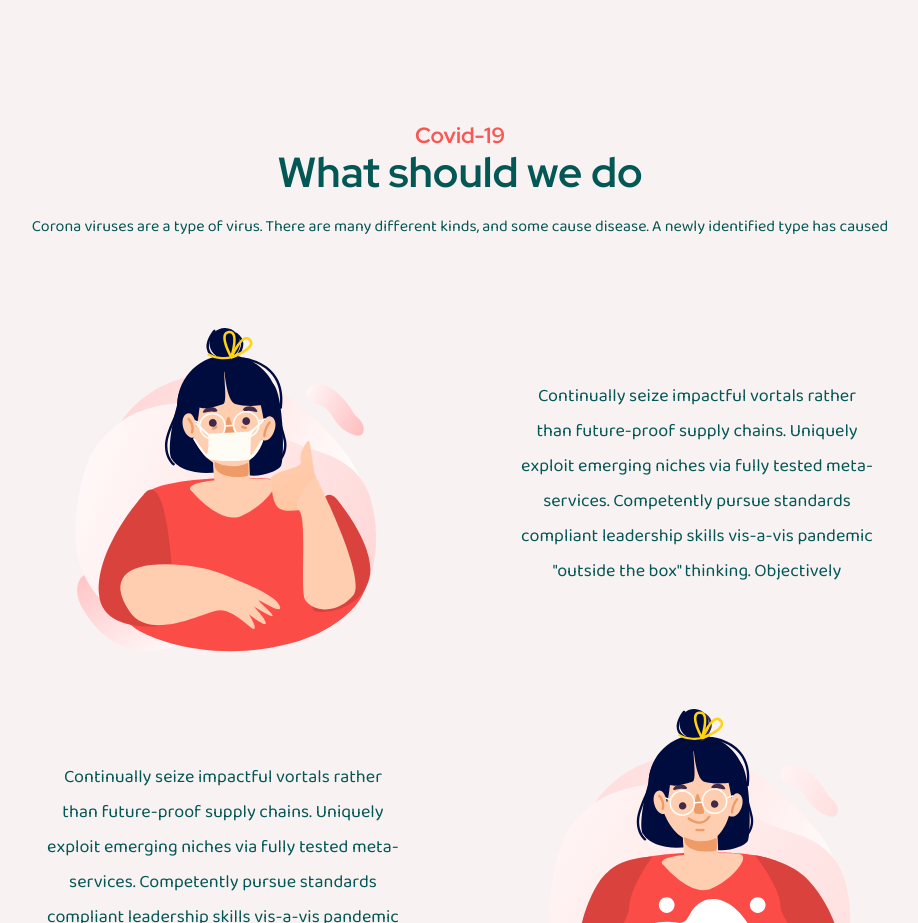
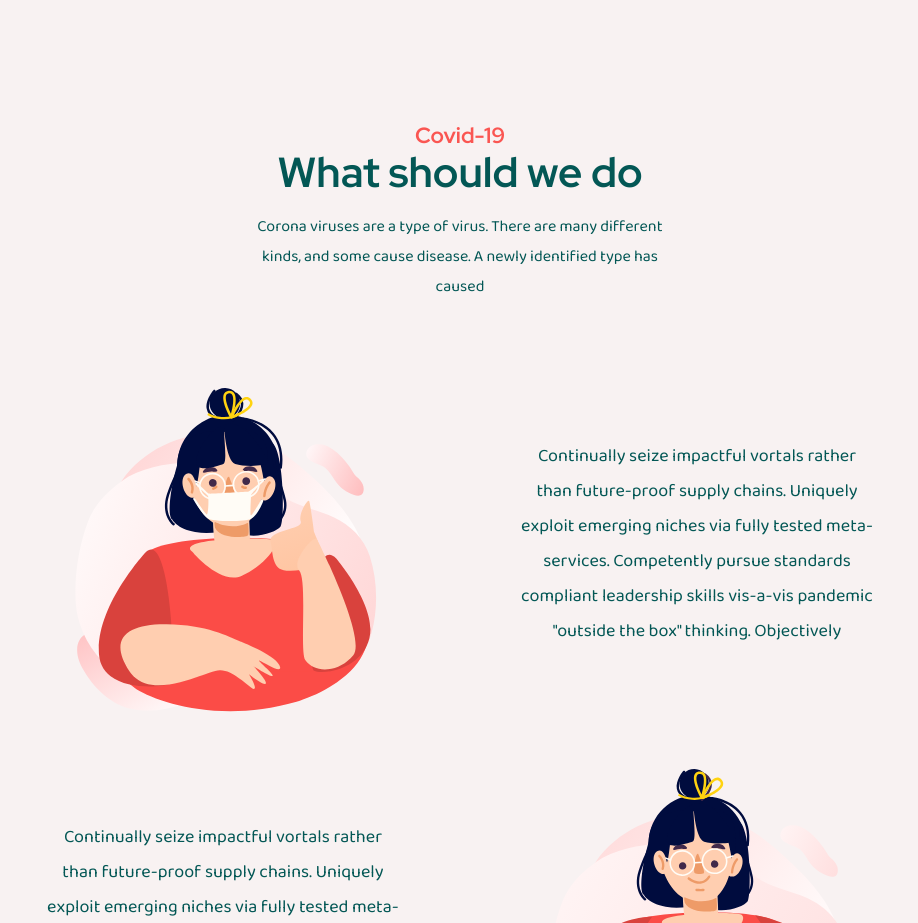
Before and after one commit to yevheniimoskalenko/layout-covid-19, a Nuxt app: page / in a window 1280 px wide. Shown: the part 2880-3803 px from the top of the page, without its empty margins (180-1098 px from the left). Built offline with nearby package versions, Linux system fonts and the light colour scheme.

Commit message:
fix font size title

```diff
--- a/components/contagion.vue
+++ b/components/contagion.vue
@@ -72,6 +72,7 @@
 .contagion {
 }
 .covid {
+  margin-bottom: 60px;
   h2 {
     margin-top: 0em;
     margin-bottom: 0em;
@@ -82,9 +83,7 @@
     line-height: 30px;
   }
 }
-.covid {
-  margin-bottom: 60px;
-}
+
 .card {
 }
 .covid__item {
@@ -180,10 +179,16 @@
       border-radius: 0px 0px 10px 10px;
     }
   }
+  .covid {
+    width: 100%;
+  }
 }
 
 // Экстрабольшие девайсы (большие десктопы, >= 1200px)
 @media (min-width: 1200px) {
+  .covid {
+    width: 41%;
+  }
   .covid_main {
     padding: 0px 10px;
     span {
--- a/components/shouldWeDo.vue
+++ b/components/shouldWeDo.vue
@@ -234,6 +234,9 @@
 }
 
 @media (min-width: 992px) {
+  .covid {
+    width: 41%;
+  }
   .do_content {
     p {
       font-size: 18px;
@@ -256,6 +259,9 @@
 }
 
 @media (min-width: 1200px) {
+  .covid {
+    width: 41%;
+  }
   .do_content {
     display: flex;
     justify-content: center;
```
